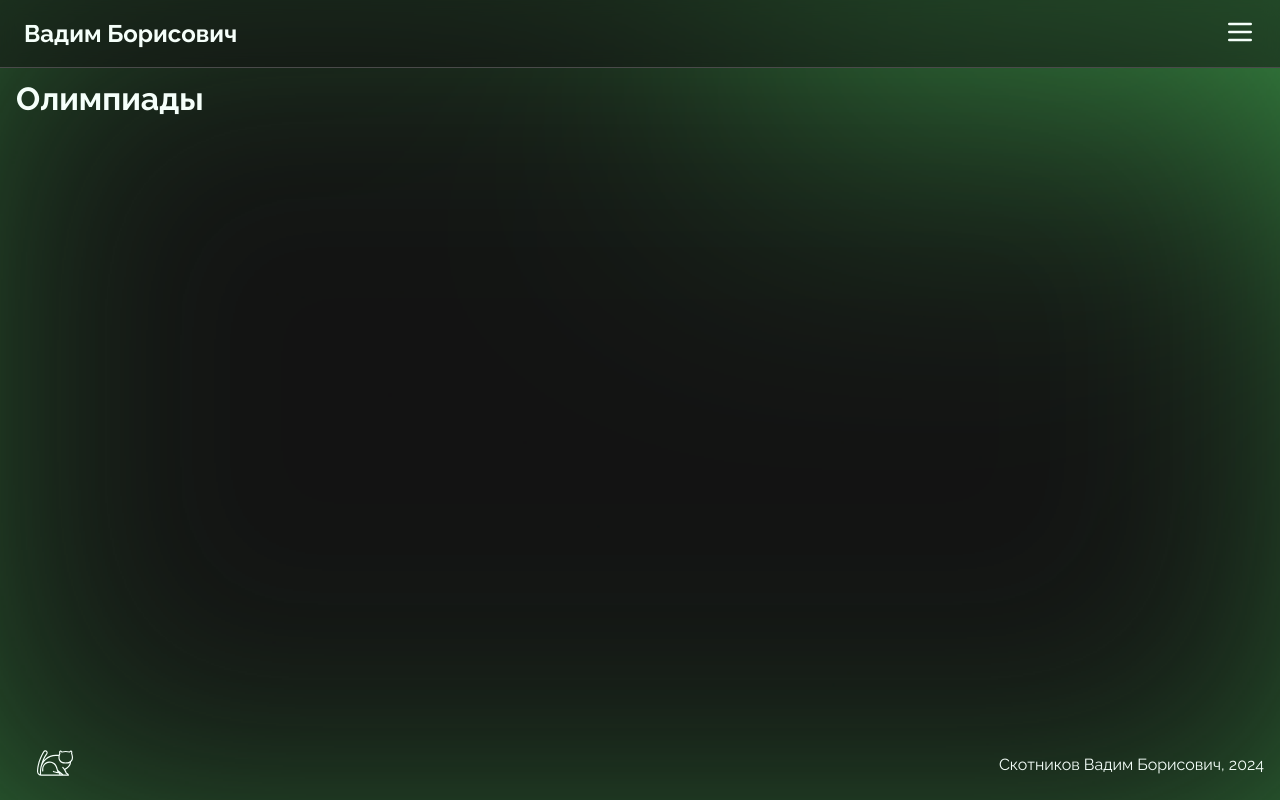
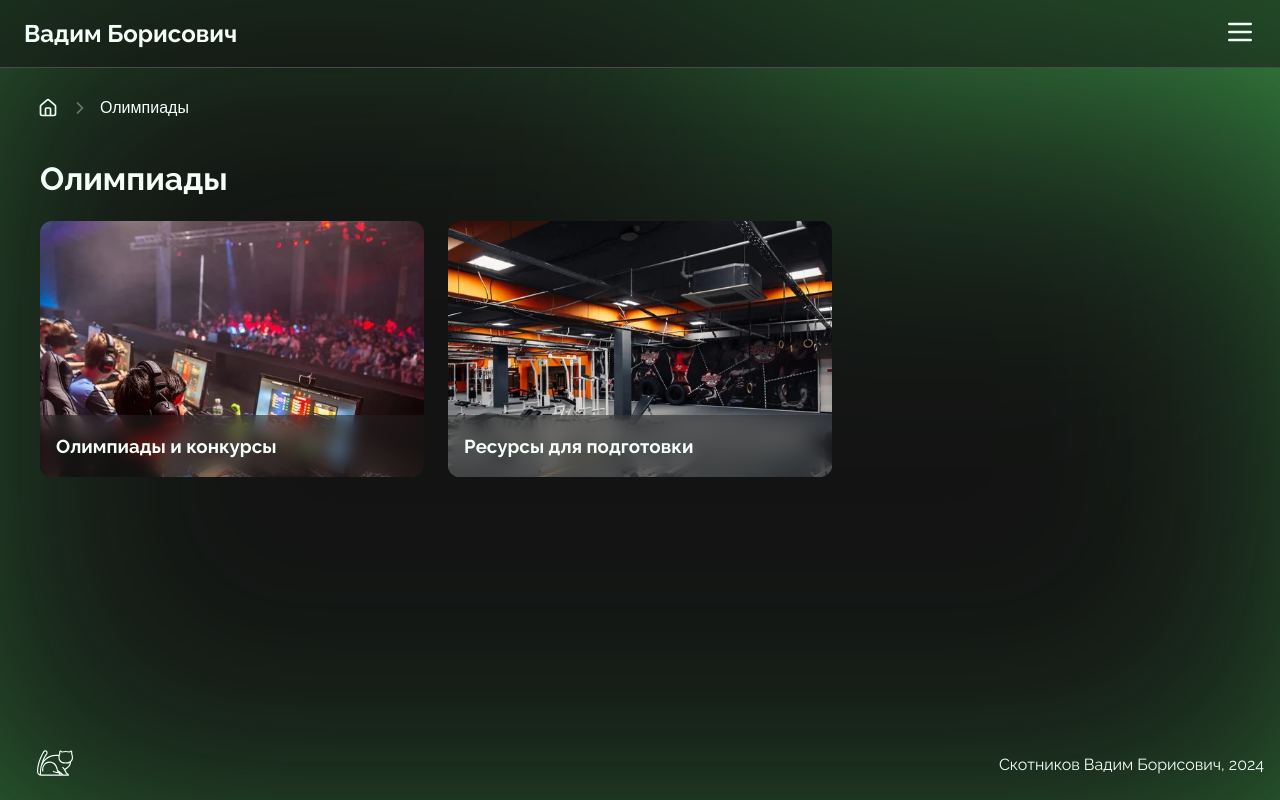
Before and after one commit to svbinf-ru/svbinf.ru, a Next.js app: page /olymp in a window 1280 px wide. Built offline with nearby package versions, Linux system fonts and the light colour scheme.

Commit message:
feat(app): add links to the `/olymp` page

```diff
--- a/app/olymp/page.tsx
+++ b/app/olymp/page.tsx
@@ -1,7 +1,29 @@
+import list from '@/assets/olymp/list.webp'
+import prep from '@/assets/olymp/prep.webp'
+import { Breadcrumbs } from '@/components/Breadcrumbs'
+import { Container } from '@/components/Container'
+import { Grid } from '@/components/Grid'
+import { NavigationBanner } from '@/components/NavigationBanner'
+
 export default function Olympiads() {
     return (
         <main>
-            <h1>Олимпиады</h1>
+            <Breadcrumbs items={[{ href: '/olymp', label: 'Олимпиады' }]} />
+            <Container>
+                <h1>Олимпиады</h1>
+                <Grid>
+                    <NavigationBanner
+                        href="/olymp/list"
+                        title="Олимпиады и конкурсы"
+                        image={list}
+                    />
+                    <NavigationBanner
+                        href="/olymp/prep"
+                        title="Ресурсы для подготовки"
+                        image={prep}
+                    />
+                </Grid>
+            </Container>
         </main>
     )
 }
```
Also changed, not shown: assets/olymp/list.webp (added), assets/olymp/prep.webp (added).
